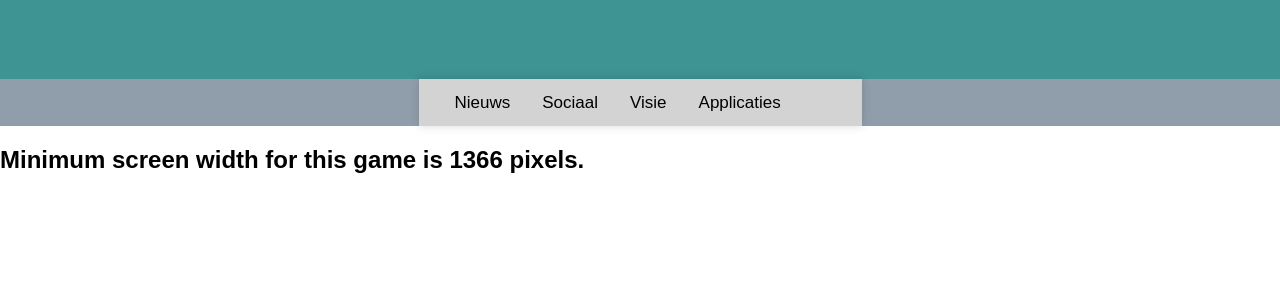
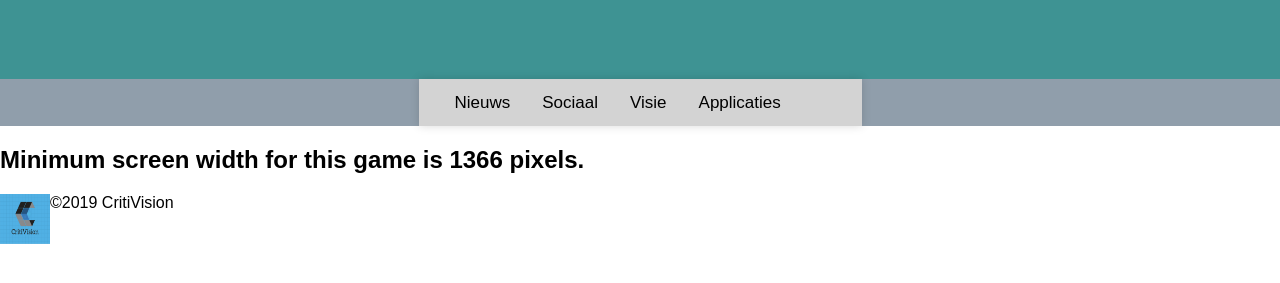
Before and after one commit to Markbulg/CritiVision, a plain HTML site: page tetris.html in a window 1280 px wide. Shown: the part 151-434 px from the top of the page. Drawn offline with nearby package versions, Linux system fonts and the light colour scheme.

Commit message:
Add files via upload

```diff
--- a/tetris.html
+++ b/tetris.html
@@ -2,6 +2,7 @@
 <html lang="en" >
 
 <head>
+  <title>CritiVision - Tetris</title>
   <meta charset="UTF-8">
   <meta name="viewport" content="width=device-width, initial-scale=1">
 
@@ -36,6 +37,12 @@
     <h2>Minimum screen width for this game is 1366 pixels.</h2>
   </div>
 
+  <!-- Footer -->
+  <div class="footer">
+    <div><img style="float: left;" src="media/critivision.png" alt="CritiVision" width="50" height="50"></img></div>
+	<div style="padding-left: 5px;">©2019 CritiVision</div>
+  </div>
+
   <script src="https://ajax.googleapis.com/ajax/libs/jquery/3.3.1/jquery.min.js"></script>
   <script src="js/tetris.js" type="text/javascript"></script>
   <script src="js/util.js"></script>
```
Also changed, not shown: images.html (+7 -4 lines), index.html (+2 -2 lines), playrain.html (+1 -0 lines), timer-1.html (+1 -0 lines), timer-2.html (+1 -0 lines).
